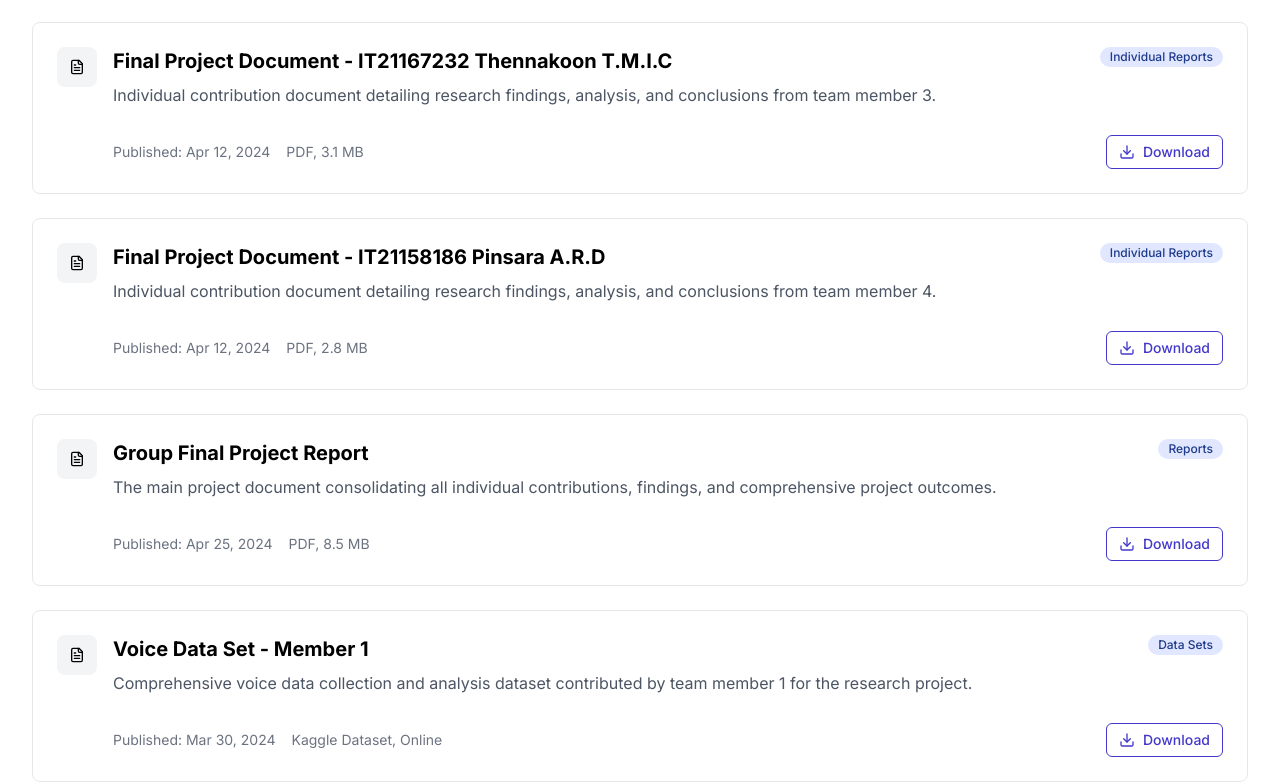
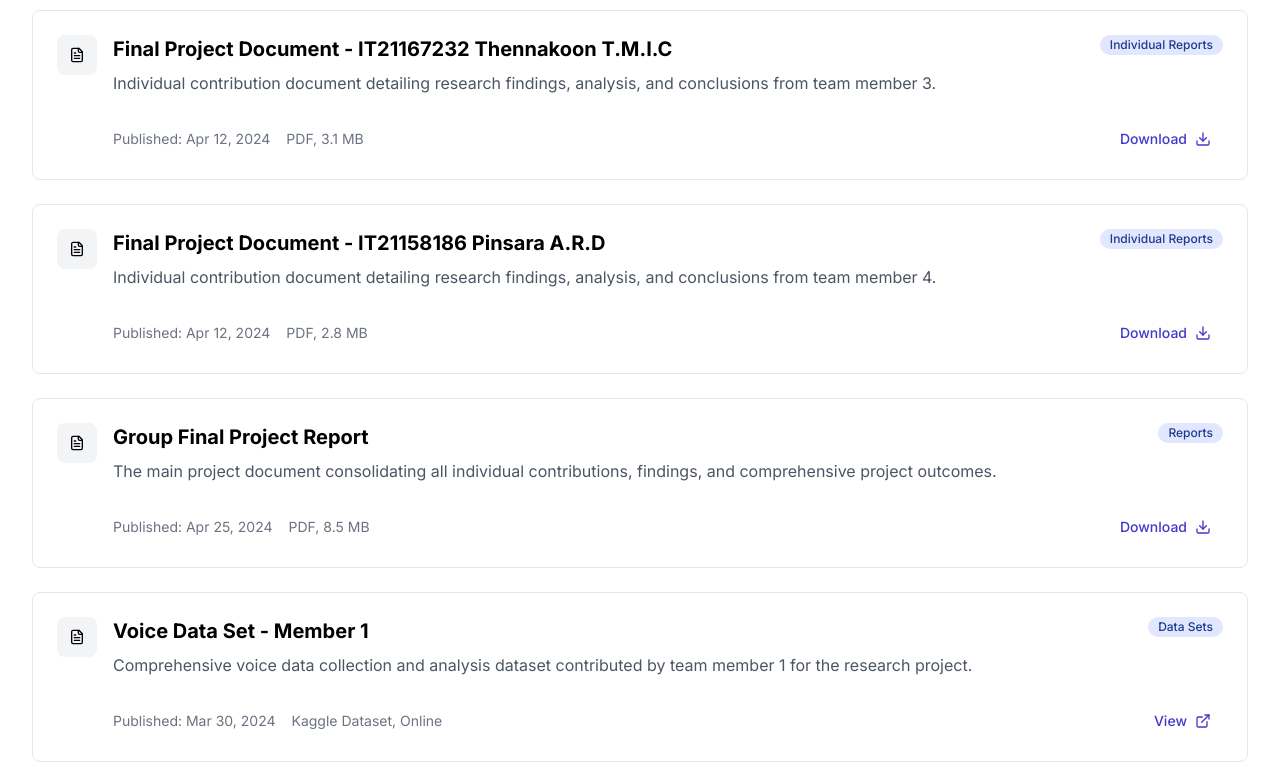
Before and after one commit to BoshithaMGunarathna/RP-web, a React (Vite) app in the folder project-website/: page /documents in a window 1280 px wide. Shown: the part 1760-2544 px from the top of the page. Built offline with nearby package versions, Linux system fonts and the light colour scheme.

Commit message:
Update Documents.tsx

```diff
--- a/project-website/src/pages/Documents.tsx
+++ b/project-website/src/pages/Documents.tsx
@@ -1,5 +1,5 @@
 import { useState } from 'react';
-import { FileText, Download, Search, Filter, X } from 'lucide-react';
+import { FileText, Download, Search, Filter, X,ExternalLink } from 'lucide-react';
 import { motion } from 'framer-motion';
 import Section from '../components/ui/Section';
 import Card from '../components/ui/Card';
@@ -16,6 +16,7 @@ interface Document {
   date: string;
   fileType: string;
   fileSize: string;
+  isExternal?: boolean;
   filePath?: string;
 }
 
@@ -193,6 +194,28 @@ const Documents = () => {
     { id: 'data', label: 'Data Sets' },
   ];
 
+
+   const handleDocumentAction = (doc: Document) => {
+    if (doc.filePath) {
+      if (doc.isExternal) {
+        // Open external links in new tab
+        window.open(doc.filePath, '_blank');
+      } else {
+        // For local PDFs, create a download link
+        const link = document.createElement('a');
+        link.href = doc.filePath;
+        link.download = `${doc.title}.pdf`;
+        link.target = '_blank'; // This will open in new tab if browser allows
+        document.body.appendChild(link);
+        link.click();
+        document.body.removeChild(link);
+      }
+    } else {
+      // Fallback for documents without file paths
+      alert(`${doc.title} download will be available soon.`);
+    }
+  };
+
   return (
     <div className="pt-20">
       {/* Header */}
@@ -314,13 +337,14 @@ const Documents = () => {
                             <span>{doc.fileType}, {doc.fileSize}</span>
                           </div>
                           <Button
-                            variant="outline"
-                            icon={<Download size={16} />}
-                            size="sm"
-                            href={doc.filePath}
-                          >
-                            Download
-                          </Button>
+                      variant="ghost"
+                      size="sm"
+                      icon={doc.category === 'data' ? <ExternalLink size={16} /> : <Download size={16} />}
+                      iconPosition="right"
+                      onClick={() => handleDocumentAction(doc)}
+                    >
+                      {doc.category === 'data' ? 'View' : 'Download'}
+                    </Button>
                         </div>
                       </div>
                     </div>
```
